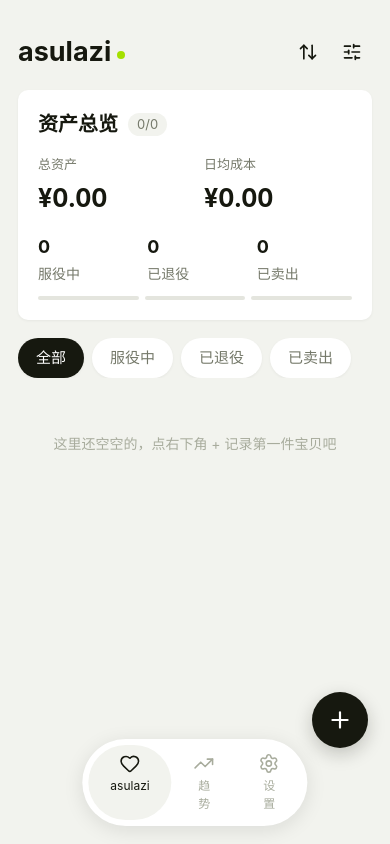
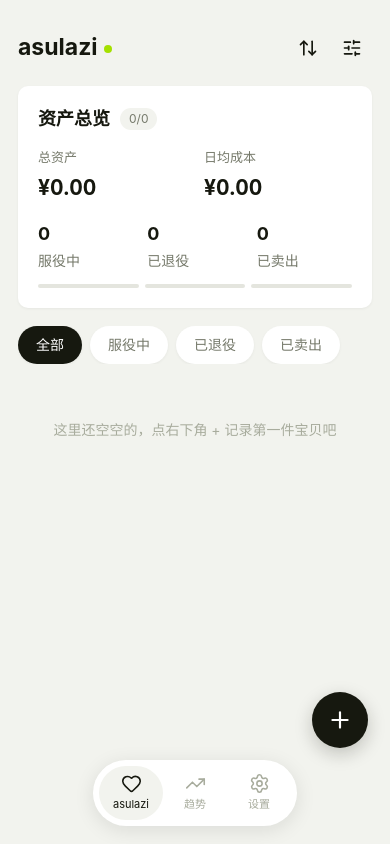
Before and after one commit to Asulazi/cost-soft, a Vue app: page / in a window 390 px wide. Built offline with nearby package versions, Linux system fonts and the light colour scheme.

Commit message:
按 iPhone 15 Pro Max 调整排版字号

```diff
--- a/src/components/AssetCard.vue
+++ b/src/components/AssetCard.vue
@@ -28,7 +28,7 @@ function fmt(n) {
       <div class="asset-meta">
         ¥{{ fmt(asset.price) }}
         <template v-if="latestMarketPrice(asset)"> · 市场价 ¥{{ fmt(latestMarketPrice(asset).price) }}</template>
-        · {{ daysUsed(asset.purchaseDate, asset.status, asset.soldDate) }}天
+        <span class="days-part">· {{ daysUsed(asset.purchaseDate, asset.status, asset.soldDate) }}天</span>
       </div>
       <div class="asset-cost">¥{{ fmt(dailyCost(asset)) }}/天</div>
     </div>
--- a/src/style.css
+++ b/src/style.css
@@ -10,6 +10,7 @@
   --line: #e4e5de;
   --radius: 10px;
   --shadow: 0 1px 3px rgba(22, 24, 15, 0.05);
+  --tab-min-width: 64px;
 }
 
 * {
@@ -26,7 +27,7 @@ body {
   font-family: -apple-system, 'SF Pro Text', 'PingFang SC', sans-serif;
   background: var(--bg);
   color: var(--ink);
-  font-size: 16px;
+  font-size: 15px;
   line-height: 1.45;
   -webkit-font-smoothing: antialiased;
 }
@@ -57,7 +58,7 @@ a {
 .view {
   max-width: 520px;
   margin: 0 auto;
-  padding: 18px 18px 110px;
+  padding: 14px 18px 100px;
 }
 
 .topbar {
@@ -68,7 +69,7 @@ a {
 }
 
 .topbar h1 {
-  font-size: 27px;
+  font-size: 23px;
   font-weight: 700;
   letter-spacing: 0;
 }
@@ -111,12 +112,12 @@ a {
 }
 
 .stat-head h2 {
-  font-size: 20px;
+  font-size: 18px;
   font-weight: 700;
 }
 
 .badge {
-  font-size: 13px;
+  font-size: 12px;
   color: var(--ink-soft);
   background: var(--bg);
   border-radius: 999px;
@@ -137,7 +138,7 @@ a {
 }
 
 .stat-value {
-  font-size: 25px;
+  font-size: 21px;
   font-weight: 700;
   font-variant-numeric: tabular-nums;
 }
@@ -194,7 +195,7 @@ a {
   border-radius: 999px;
   background: var(--surface);
   color: var(--ink-soft);
-  font-size: 15px;
+  font-size: 14px;
   box-shadow: var(--shadow);
 }
 
@@ -271,13 +272,14 @@ a {
 
 .asset-title-row {
   display: flex;
+  align-items: center;
   justify-content: space-between;
   gap: 8px;
   margin-bottom: 4px;
 }
 
 .asset-title {
-  font-size: 15px;
+  font-size: 14px;
   font-weight: 600;
   overflow: hidden;
   text-overflow: ellipsis;
@@ -286,7 +288,7 @@ a {
 
 .status-tag {
   flex: 0 0 auto;
-  font-size: 12px;
+  font-size: 11px;
   display: flex;
   align-items: center;
   gap: 5px;
@@ -307,11 +309,16 @@ a {
   font-size: 13px;
   color: var(--ink-soft);
   margin-bottom: 12px;
+  overflow-wrap: anywhere;
+}
+
+.days-part {
+  white-space: nowrap;
 }
 
 .asset-cost {
   margin-top: auto;
-  font-size: 18px;
+  font-size: 16px;
   font-weight: 700;
   font-variant-numeric: tabular-nums;
 }
@@ -341,6 +348,7 @@ a {
   box-shadow: 0 4px 20px rgba(22, 24, 15, 0.1);
   display: flex;
   padding: 6px;
+  max-width: calc(100vw - 24px);
   z-index: 30;
 }
 
@@ -349,10 +357,12 @@ a {
   flex-direction: column;
   align-items: center;
   gap: 3px;
-  padding: 8px 22px;
+  padding: 7px 10px;
+  min-width: var(--tab-min-width);
   border-radius: 999px;
-  font-size: 12px;
+  font-size: 11px;
   color: var(--ink-faint);
+  white-space: nowrap;
 }
 
 .tab-item.active {
@@ -901,7 +911,7 @@ a {
 }
 
 .trend-sub .stat-value {
-  font-size: 22px;
+  font-size: 19px;
 }
 
 .trend-legend {
```
